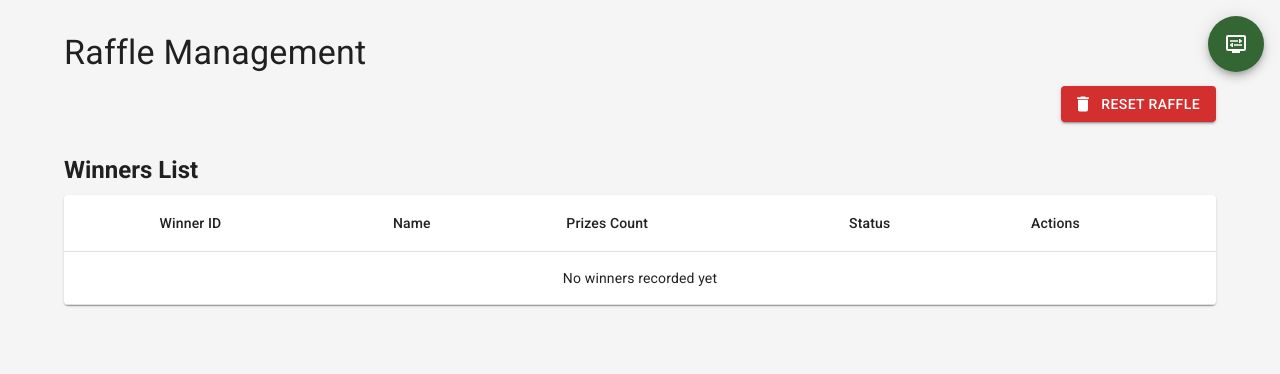
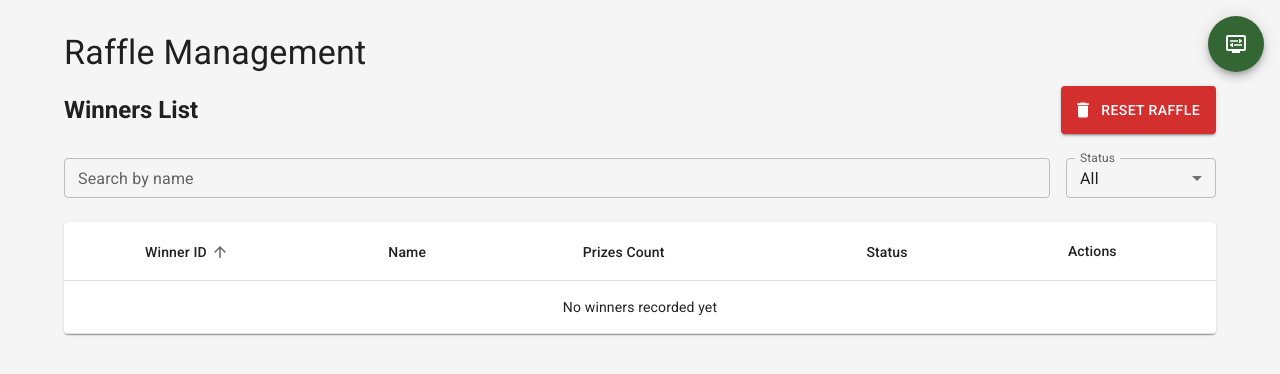
Before and after one commit to JRichlen/nppf-raffle-display, a React (Vite) app: page /nppf-raffle-display/admin in a window 1280 px wide. Shown: the top 374 px of the page. Built offline with nearby package versions, Linux system fonts and the light colour scheme.

Commit message:
add search and sorting functionality to RaffleWinnersTable for enhanced user interaction

```diff
--- a/src/components/RaffleWinnersTable.tsx
+++ b/src/components/RaffleWinnersTable.tsx
@@ -1,4 +1,4 @@
-import React from "react";
+import React, { useState, useMemo } from "react";
 import {
   Paper,
   Table,
@@ -9,45 +9,153 @@ import {
   TableRow,
   Typography,
   Box,
+  TableSortLabel,
 } from "@mui/material";
 import { useRaffleWinners } from "../hooks/useRaffleWinners";
 import RaffleWinnerTableRow from "./RaffleWinnerTableRow";
 import RaffleWinnersResetButton from "./RaffleWinnersResetButton";
+import RaffleWinnersTableSearch, {
+  StatusFilter,
+} from "./RaffleWinnersTableSearch";
+import { getUnclaimedPrizes } from "../utilities/raffle";
+
+type SortField = "id" | "name" | "prizeCount" | "status";
+type SortOrder = "asc" | "desc";
 
 const RaffleWinnersTable: React.FC = () => {
   const { winners } = useRaffleWinners();
+  const [searchTerm, setSearchTerm] = useState<string>("");
+  const [statusFilter, setStatusFilter] = useState<StatusFilter>("all");
+  const [sortBy, setSortBy] = useState<SortField>("id");
+  const [sortOrder, setSortOrder] = useState<SortOrder>("asc");
+
+  const handleSort = (field: SortField) => {
+    if (field === sortBy) {
+      setSortOrder(sortOrder === "asc" ? "desc" : "asc");
+    } else {
+      setSortBy(field);
+      setSortOrder("asc");
+    }
+  };
+
+  const filteredAndSortedWinners = useMemo(() => {
+    if (!winners) return [];
+
+    // First filter the data
+    const filtered = winners.filter((winner) => {
+      // Filter by search term
+      const nameMatch = winner.name
+        ? winner.name.toLowerCase().includes(searchTerm.toLowerCase())
+        : searchTerm === "";
+
+      // Filter by status
+      const hasUnclaimedPrizes = getUnclaimedPrizes(winner).length > 0;
+      const statusMatch =
+        statusFilter === "all" ||
+        (statusFilter === "unclaimed" && hasUnclaimedPrizes) ||
+        (statusFilter === "claimed" && !hasUnclaimedPrizes);
+
+      return nameMatch && statusMatch;
+    });
+
+    // Then sort the data
+    return filtered.sort((a, b) => {
+      const multiplier = sortOrder === "asc" ? 1 : -1;
+
+      switch (sortBy) {
+        case "id":
+          return multiplier * a.id.localeCompare(b.id);
+        case "name": {
+          const nameA = a.name || "";
+          const nameB = b.name || "";
+          return multiplier * nameA.localeCompare(nameB);
+        }
+        case "prizeCount":
+          return multiplier * (a.prizes.length - b.prizes.length);
+        case "status": {
+          const aUnclaimed = getUnclaimedPrizes(a).length > 0;
+          const bUnclaimed = getUnclaimedPrizes(b).length > 0;
+          return (
+            multiplier * (aUnclaimed === bUnclaimed ? 0 : aUnclaimed ? -1 : 1)
+          );
+        }
+        default:
+          return 0;
+      }
+    });
+  }, [winners, searchTerm, statusFilter, sortBy, sortOrder]);
 
   return (
     <>
-      <Box sx={{ display: "flex", justifyContent: "flex-end", mb: 3 }}>
+      <Box sx={{ display: "flex", justifyContent: "space-between", mb: 3 }}>
+        <Typography variant="h5" component="h2" gutterBottom sx={{ mt: 1 }}>
+          Winners List
+        </Typography>
         <RaffleWinnersResetButton />
       </Box>
 
-      <Typography variant="h5" component="h2" gutterBottom sx={{ mt: 4 }}>
-        Winners List
-      </Typography>
+      <RaffleWinnersTableSearch
+        searchTerm={searchTerm}
+        onSearchChange={setSearchTerm}
+        statusFilter={statusFilter}
+        onStatusFilterChange={setStatusFilter}
+      />
 
       <TableContainer component={Paper}>
         <Table>
           <TableHead>
             <TableRow>
               <TableCell />
-              <TableCell>Winner ID</TableCell>
-              <TableCell>Name</TableCell>
-              <TableCell>Prizes Count</TableCell>
-              <TableCell>Status</TableCell>
+              <TableCell>
+                <TableSortLabel
+                  active={sortBy === "id"}
+                  direction={sortBy === "id" ? sortOrder : "asc"}
+                  onClick={() => handleSort("id")}
+                >
+                  Winner ID
+                </TableSortLabel>
+              </TableCell>
+              <TableCell>
+                <TableSortLabel
+                  active={sortBy === "name"}
+                  direction={sortBy === "name" ? sortOrder : "asc"}
+                  onClick={() => handleSort("name")}
+                >
+                  Name
+                </TableSortLabel>
+              </TableCell>
+              <TableCell>
+                <TableSortLabel
+                  active={sortBy === "prizeCount"}
+                  direction={sortBy === "prizeCount" ? sortOrder : "asc"}
+                  onClick={() => handleSort("prizeCount")}
+                >
+                  Prizes Count
+                </TableSortLabel>
+              </TableCell>
+              <TableCell>
+                <TableSortLabel
+                  active={sortBy === "status"}
+                  direction={sortBy === "status" ? sortOrder : "asc"}
+                  onClick={() => handleSort("status")}
+                >
+                  Status
+                </TableSortLabel>
+              </TableCell>
               <TableCell>Actions</TableCell>
             </TableRow>
           </TableHead>
           <TableBody>
-            {winners && winners.length > 0 ? (
-              winners.map((winner) => (
+            {filteredAndSortedWinners.length > 0 ? (
+              filteredAndSortedWinners.map((winner) => (
                 <RaffleWinnerTableRow key={winner.id} winner={winner} />
               ))
             ) : (
               <TableRow>
                 <TableCell colSpan={6} align="center">
-                  No winners recorded yet
+                  {winners && winners.length > 0
+                    ? "No matching winners found"
+                    : "No winners recorded yet"}
                 </TableCell>
               </TableRow>
             )}
--- /dev/null
+++ b/src/components/RaffleWinnersTableSearch.tsx
@@ -0,0 +1,58 @@
+import React from "react";
+import {
+  Box,
+  TextField,
+  FormControl,
+  InputLabel,
+  Select,
+  MenuItem,
+  SelectChangeEvent,
+} from "@mui/material";
+
+export type StatusFilter = "all" | "claimed" | "unclaimed";
+
+interface RaffleWinnersTableSearchProps {
+  searchTerm: string;
+  onSearchChange: (searchTerm: string) => void;
+  statusFilter: StatusFilter;
+  onStatusFilterChange: (status: StatusFilter) => void;
+}
+
+const RaffleWinnersTableSearch: React.FC<RaffleWinnersTableSearchProps> = ({
+  searchTerm,
+  onSearchChange,
+  statusFilter,
+  onStatusFilterChange,
+}) => {
+  const handleStatusChange = (event: SelectChangeEvent) => {
+    onStatusFilterChange(event.target.value as StatusFilter);
+  };
+
+  return (
+    <Box sx={{ display: "flex", gap: 2, mb: 3 }}>
+      <TextField
+        label="Search by name"
+        variant="outlined"
+        size="small"
+        value={searchTerm}
+        onChange={(e) => onSearchChange(e.target.value)}
+        sx={{ flexGrow: 1 }}
+      />
+      <FormControl sx={{ minWidth: 150 }} size="small">
+        <InputLabel id="status-filter-label">Status</InputLabel>
+        <Select
+          labelId="status-filter-label"
+          value={statusFilter}
+          label="Status"
+          onChange={handleStatusChange}
+        >
+          <MenuItem value="all">All</MenuItem>
+          <MenuItem value="claimed">All Claimed</MenuItem>
+          <MenuItem value="unclaimed">Has Unclaimed</MenuItem>
+        </Select>
+      </FormControl>
+    </Box>
+  );
+};
+
+export default RaffleWinnersTableSearch;
```
